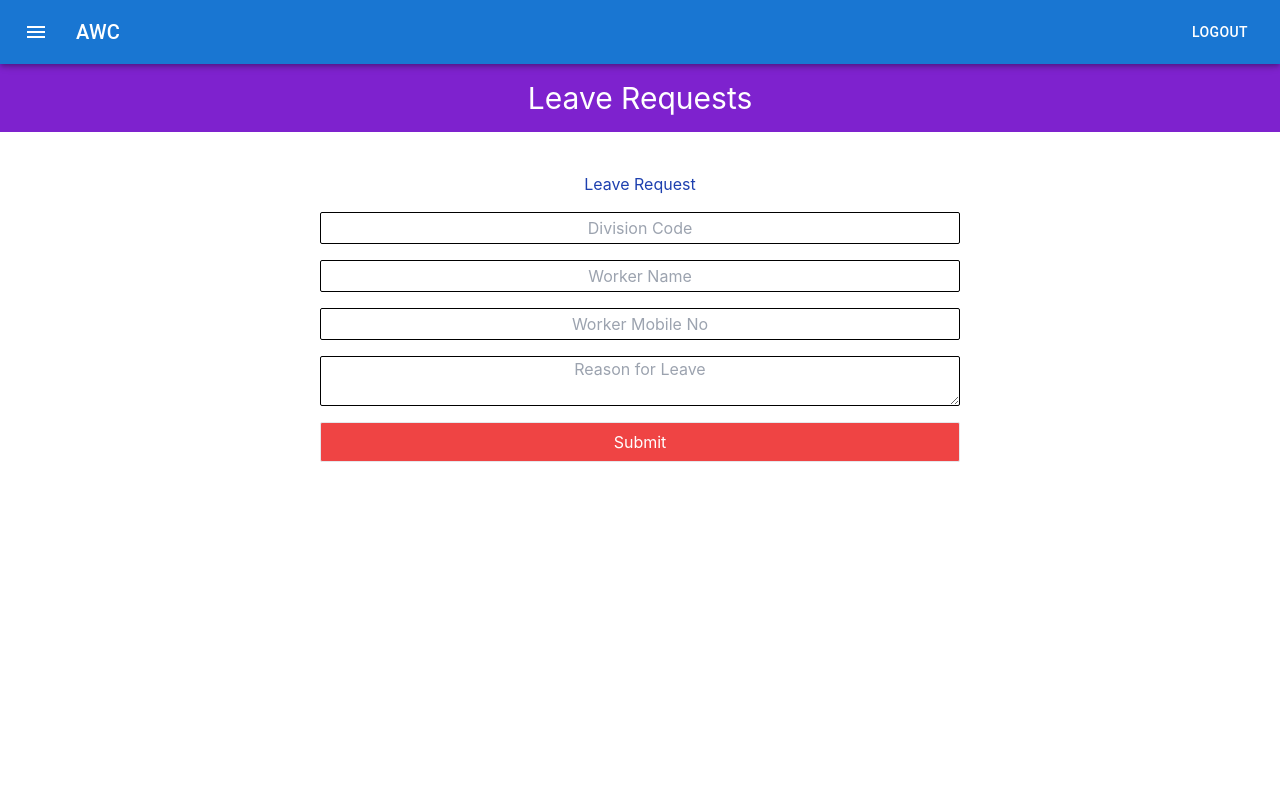
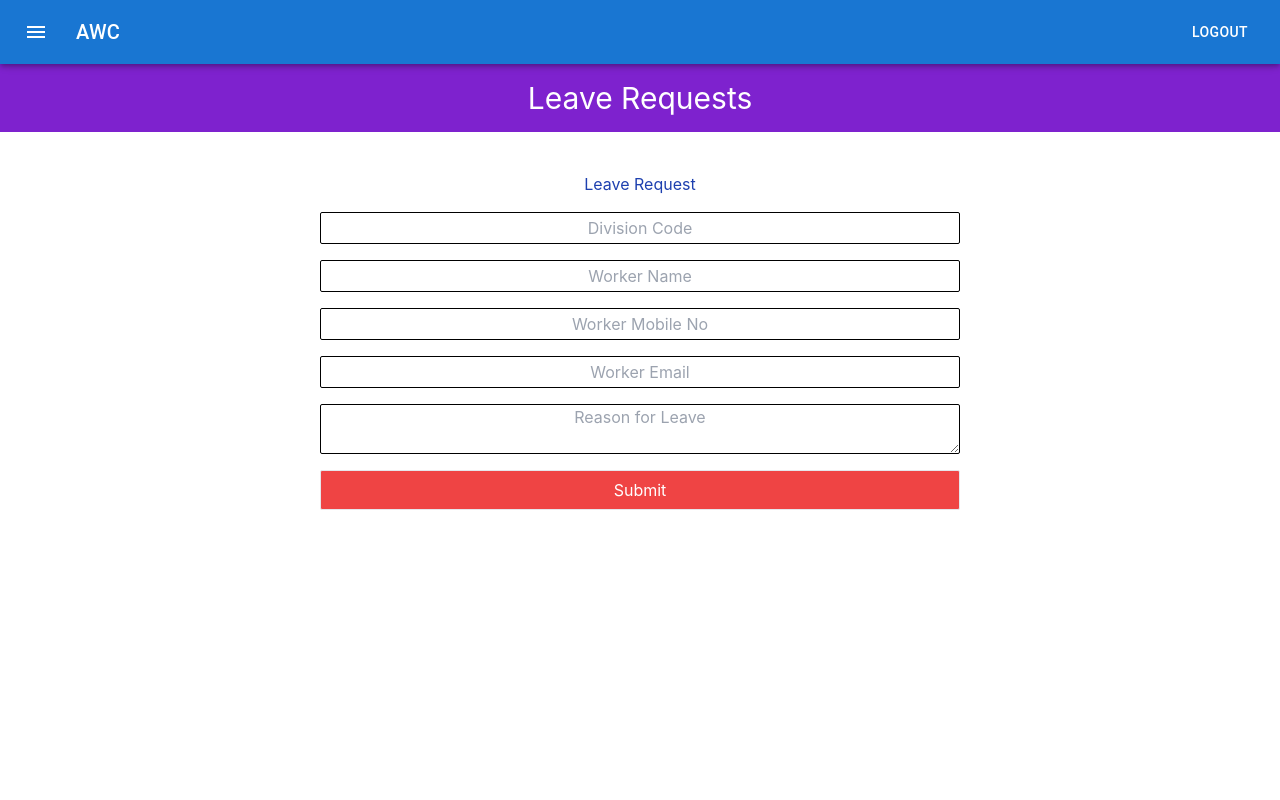
Before and after one commit to smdsaran/awc, a Next.js app: page /aww-dashboard/leave-request in a window 1280 px wide. Shown: the top 800 px of the page. Built offline with nearby package versions, Linux system fonts and the light colour scheme.

Commit message:
Added email input for leave req

```diff
--- a/components/AWW/LeaveRequest.js
+++ b/components/AWW/LeaveRequest.js
@@ -5,6 +5,7 @@ const LeaveRequest = (props) => {
   const divisionCode = useRef();
   const workerName = useRef();
   const workerNumber = useRef();
+  const workerEmail = useRef();
   const reason = useRef();
 
   const [isLoading, setIsLoading] = useState(false);
@@ -23,6 +24,7 @@ const LeaveRequest = (props) => {
           divisionCode: divisionCode.current.value,
           workerName: workerName.current.value,
           workerNumber: workerNumber.current.value,
+          workerEmail: workerEmail.current.value,
           reason: reason.current.value,
         }
       );
@@ -71,6 +73,13 @@ const LeaveRequest = (props) => {
             ref={workerNumber}
           />
 
+          <input
+            type="email"
+            placeholder="Worker Email"
+            className="w-full h-8 border rounded-sm border-black my-4 text-center block mr-auto ml-auto"
+            ref={workerEmail}
+          />
+
           <textarea
             type="text"
             placeholder="Reason for Leave"
--- a/components/UI/BoxContainerForLeave.js
+++ b/components/UI/BoxContainerForLeave.js
@@ -12,6 +12,7 @@ const BoxContainer = (props) => {
           data: {
             leaveResponse: "Accept",
             number: props.data.workerNumber,
+            email: props.data.workerEmail,
             id: props.data._id,
           },
         }
@@ -35,6 +36,7 @@ const BoxContainer = (props) => {
           data: {
             leaveResponse: "Deny",
             number: props.data.workerNumber,
+            email: props.data.workerEmail,
             id: props.data._id,
           },
         }
```
Also changed, not shown: 1 other file (tests, documents, lock files or other folders).
